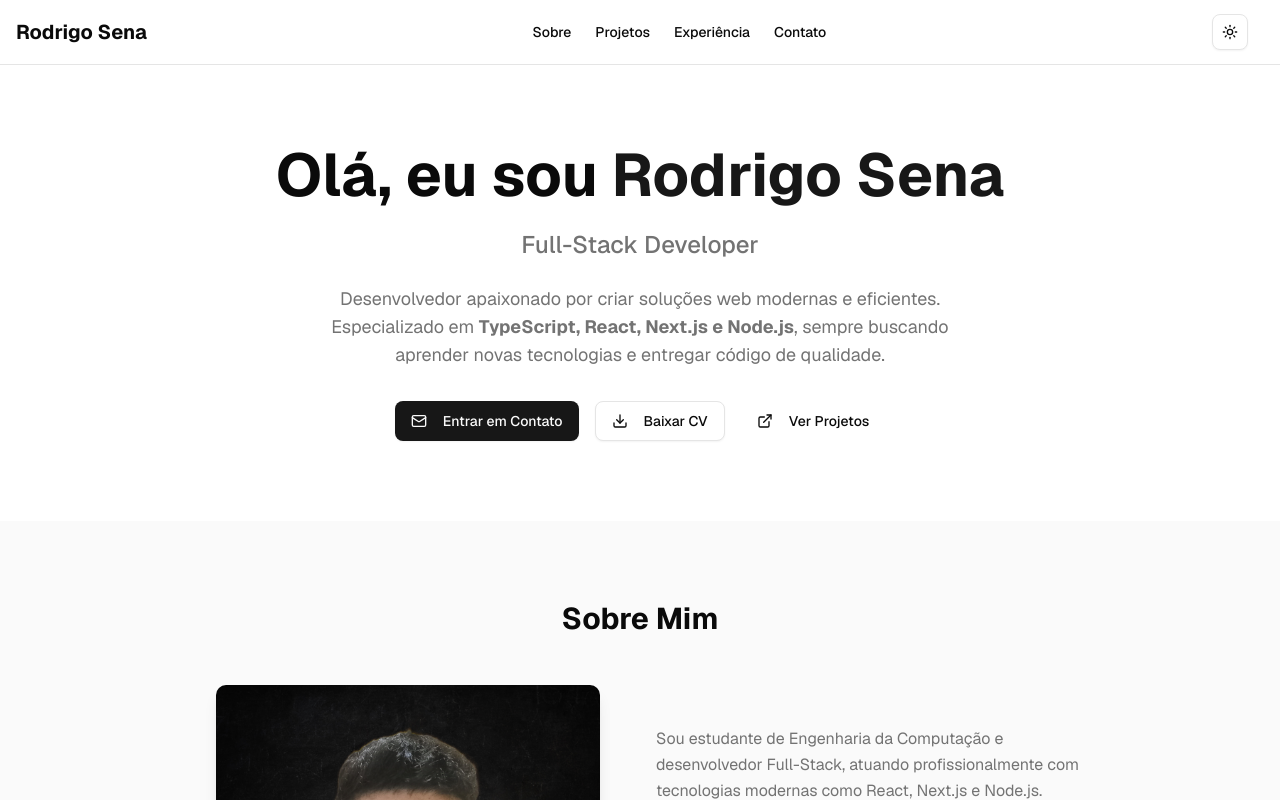
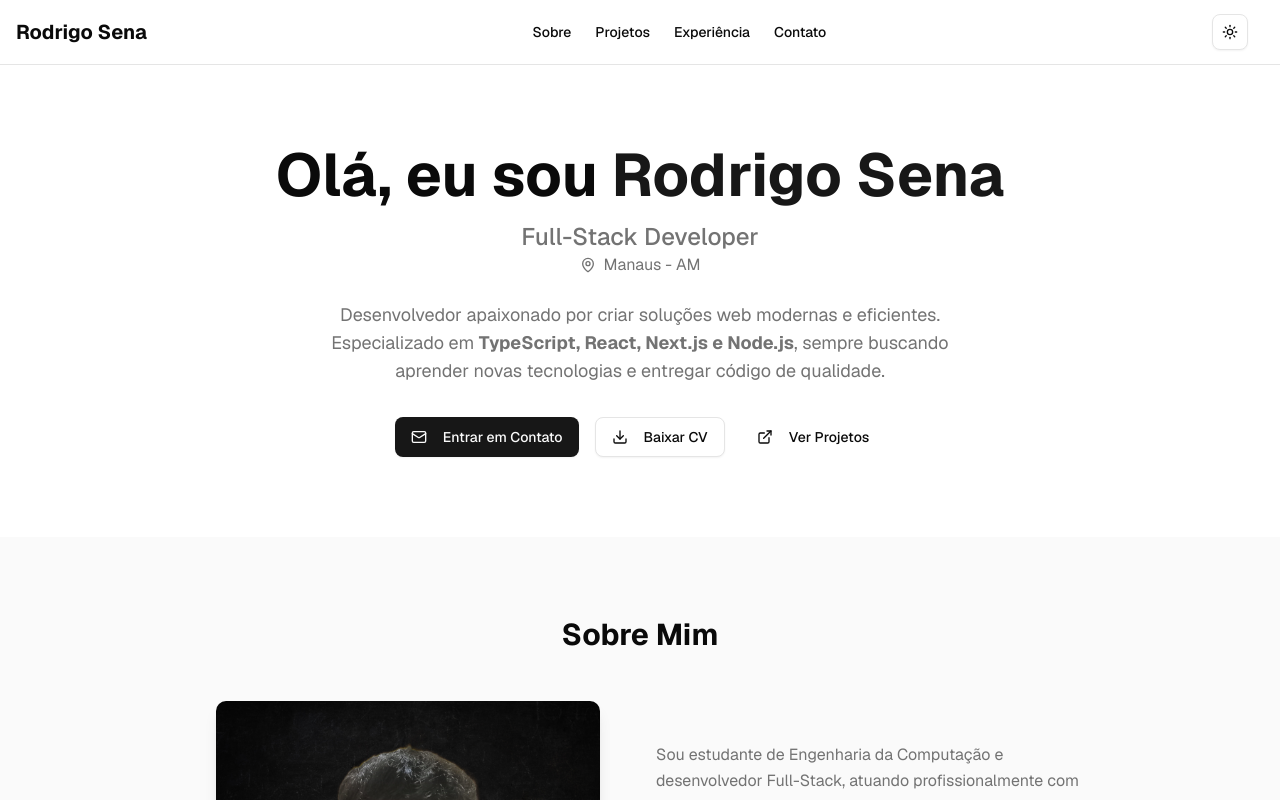
Before and after one commit to rodrigo1163/portfolio, a Next.js app: page / in a window 1280 px wide. Shown: the top 800 px of the page. Built offline with nearby package versions, Linux system fonts and the light colour scheme.

Commit message:
refactor: atualizar título do portfólio e adicionar localização

```diff
--- a/app/layout.tsx
+++ b/app/layout.tsx
@@ -25,7 +25,7 @@ const dmSans = DM_Sans({
 });
 
 export const metadata: Metadata = {
-  title: "Rodrigo Sena - Full-Stack Developer",
+  title: "Rodrigo Sena | Portfólio",
   description:
     "Portfólio de Rodrigo Sena, desenvolvedor Full-Stack especializado em TypeScript, React, Next.js e Node.js",
 };
--- a/app/page.tsx
+++ b/app/page.tsx
@@ -3,7 +3,7 @@ import { TechBadge } from "@/components/tech-badge";
 import { ProjectCard } from "@/components/project-card";
 import { ExperienceTimeline } from "@/components/experience-timeline";
 import { Header } from "@/components/header";
-import { Github, Linkedin, Mail, Download, ExternalLink } from "lucide-react";
+import { Github, Linkedin, Mail, Download, ExternalLink, MapPin } from "lucide-react";
 import Link from "next/link";
 import Image from "next/image";
 import { NavLinkButton } from "@/components/nav-link-button";
@@ -89,12 +89,16 @@ function HomePage() {
       {/* Hero Section */}
       <section className="py-20 px-4">
         <div className="container mx-auto max-w-4xl text-center">
-          <h1 className="text-4xl md:text-6xl font-bold mb-6 text-balance">
+          <h1 className="text-4xl md:text-6xl font-bold mb-4 text-balance">
             Olá, eu sou <span className="text-primary">Rodrigo Sena</span>
           </h1>
-          <h2 className="text-xl md:text-2xl text-muted-foreground mb-6 font-medium">
+          <h2 className="text-xl md:text-2xl text-muted-foreground font-medium">
             Full-Stack Developer
           </h2>
+          <div className="flex items-center justify-center gap-2 mb-6 text-muted-foreground">
+            <MapPin className="h-4 w-4" />
+            <span className="text-sm md:text-base">Manaus - AM</span>
+          </div>
           <p className="text-lg text-muted-foreground mb-8 max-w-2xl mx-auto text-pretty">
             Desenvolvedor apaixonado por criar soluções web modernas e
             eficientes. Especializado em{" "}
@@ -201,7 +205,7 @@ function HomePage() {
           </p>
           <div className="flex flex-col sm:flex-row gap-4 justify-center">
             <Button size="lg" asChild>
-              <Link href="mailto:joao.silva@email.com">
+              <Link href="mailto:rodrigo.sena1163@gmail.com">
                 <Mail className="mr-2 h-4 w-4" />
                 rodrigo.sena1163@gmail.com
               </Link>
```
